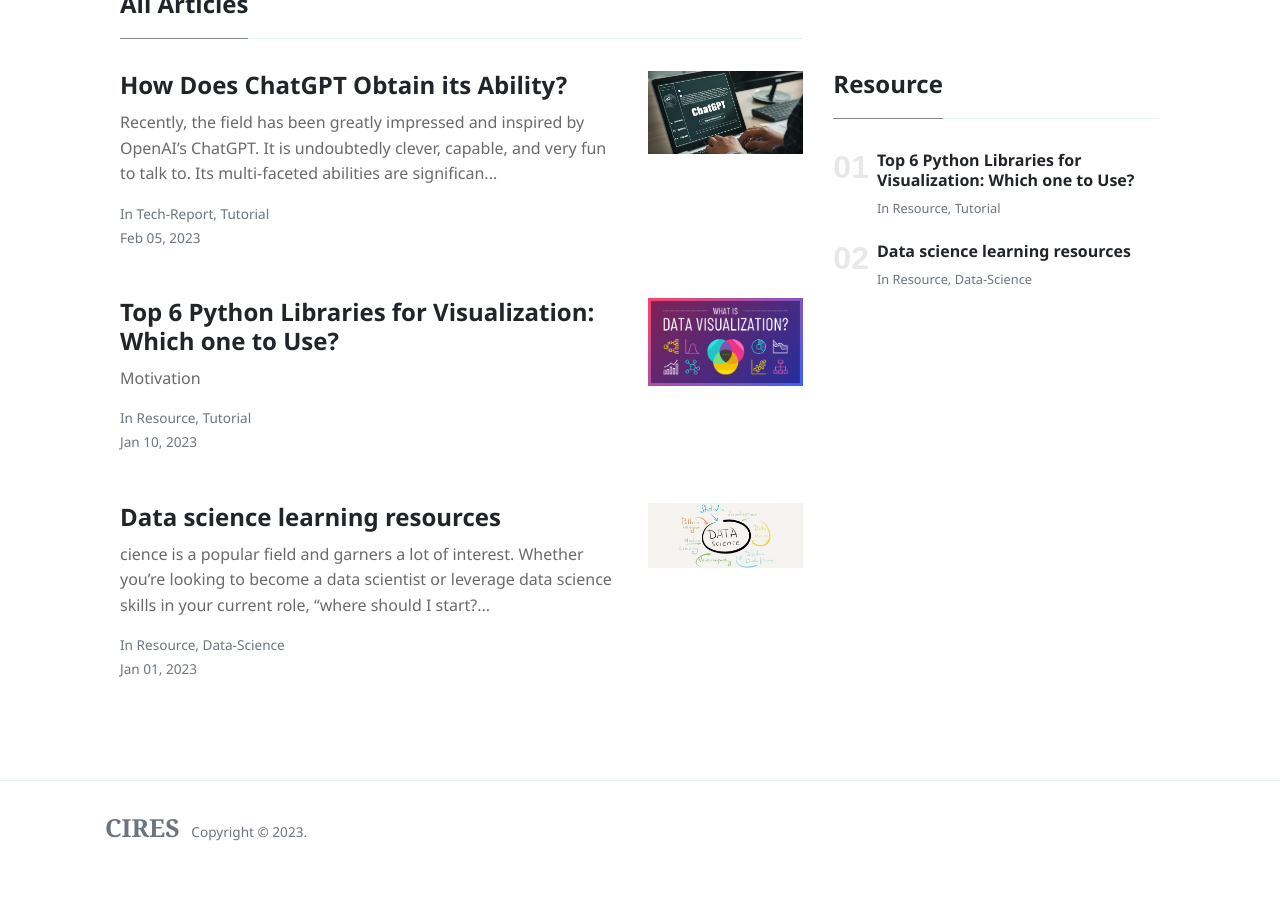
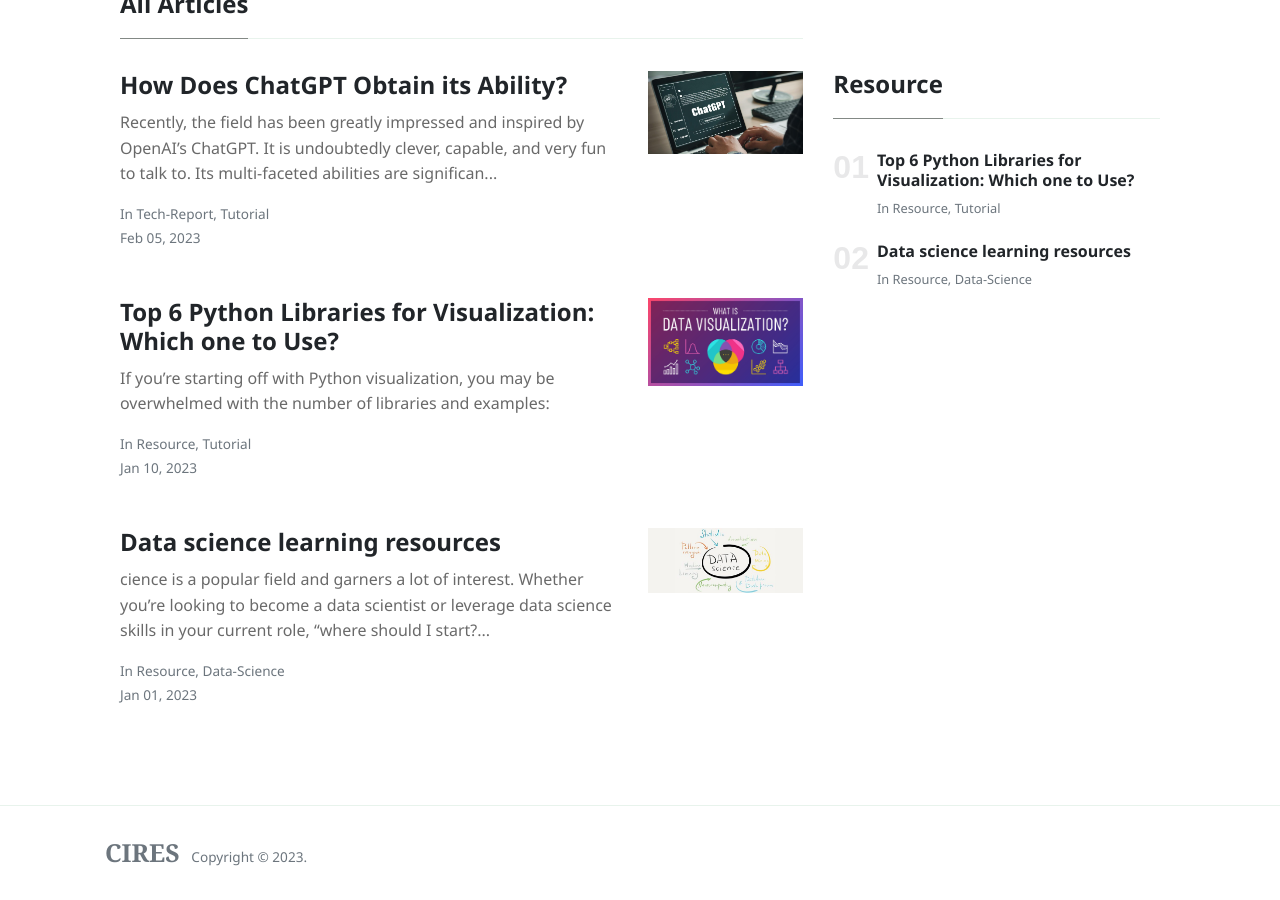
Before and after one commit to CIRES-Archive/CIRES-Archive.github.io, a Jekyll site: the page built from index.html, in a window 1280 px wide and 900 px high, scrolled down 955 px. Built offline with Jekyll 4.4.1, drawn with Linux system fonts in a browser that asks for light colours; nearby versions of some CDN libraries; the list of posts is cut into pages by our own code; before the commit the page ends 1829 px from its top, so only the background shows below that.

Commit message:
initialization

```diff
--- a/_posts/2023-01-10-visualization-tool.md
+++ b/_posts/2023-01-10-visualization-tool.md
@@ -5,18 +5,14 @@
 image: assets/images/12.jpg
 tags: featured
 ---
-
-Motivation
-==========
-
 If you’re starting off with Python visualization, you may be overwhelmed with the number of libraries and examples:
 
-*   Matplotlib
-*   Seaborn
-*   Plotly
-*   Bokeh
-*   Altair
-*   Folium
++ Matplotlib
++ Seaborn
++ Plotly
++ Bokeh
++ Altair
++ Folium
 
 If you have a DataFrame waiting to be visualized, which one should you pick? Some libraries might be better in specific cases than the others. This article will show the pros and cons of each. By the end of this article, you should be able to **distinguish the different features of each library** and have an **easier time choosing the optimal one**.
 
@@ -63,7 +59,7 @@
 Pros
 ----
 
-1.  **Easy to see the property of the data**
+**1\. Easy to see the property of the data**
 
 When analyzing data, having a quick look at the distribution may be ideal.
 
```
